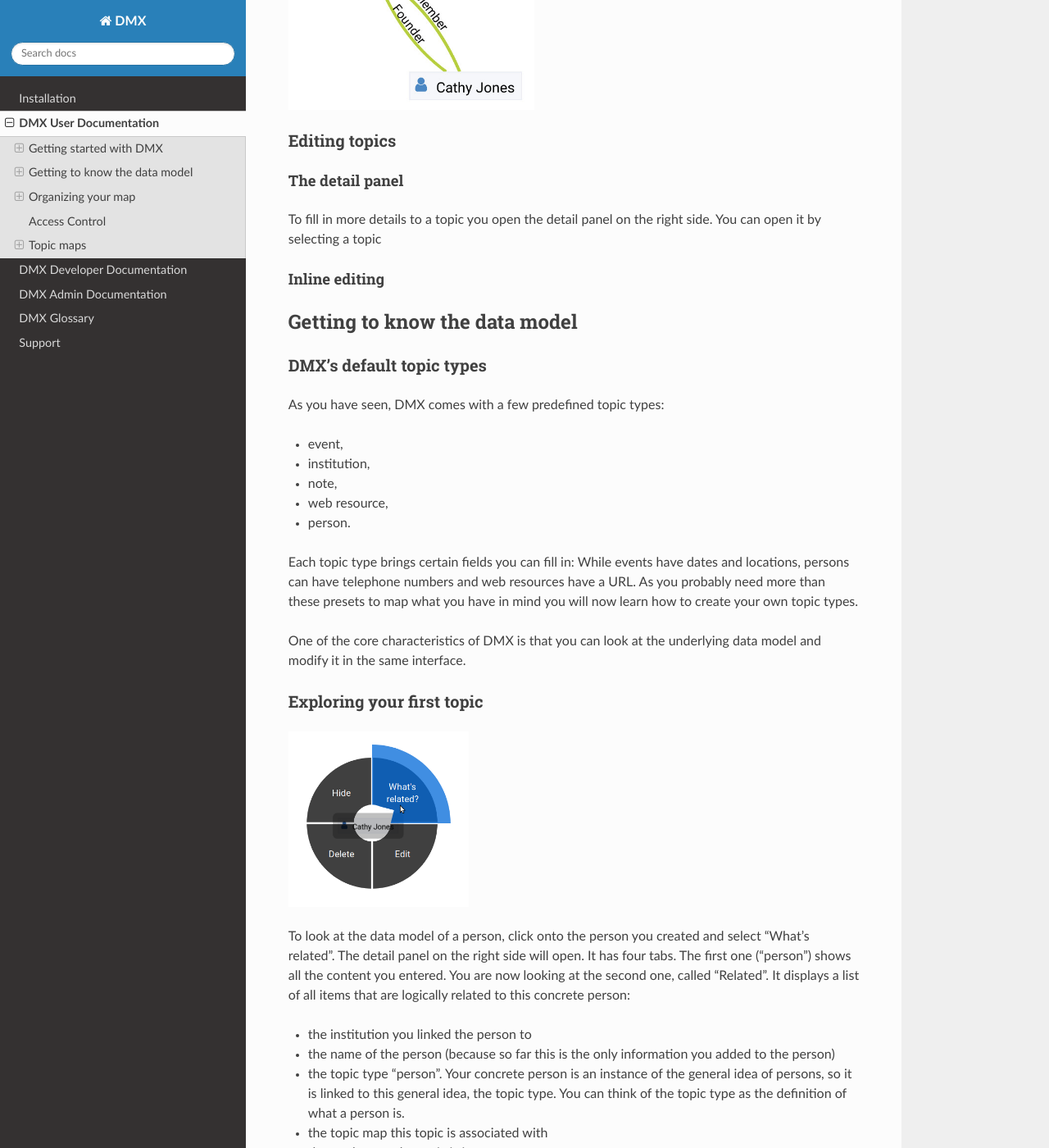
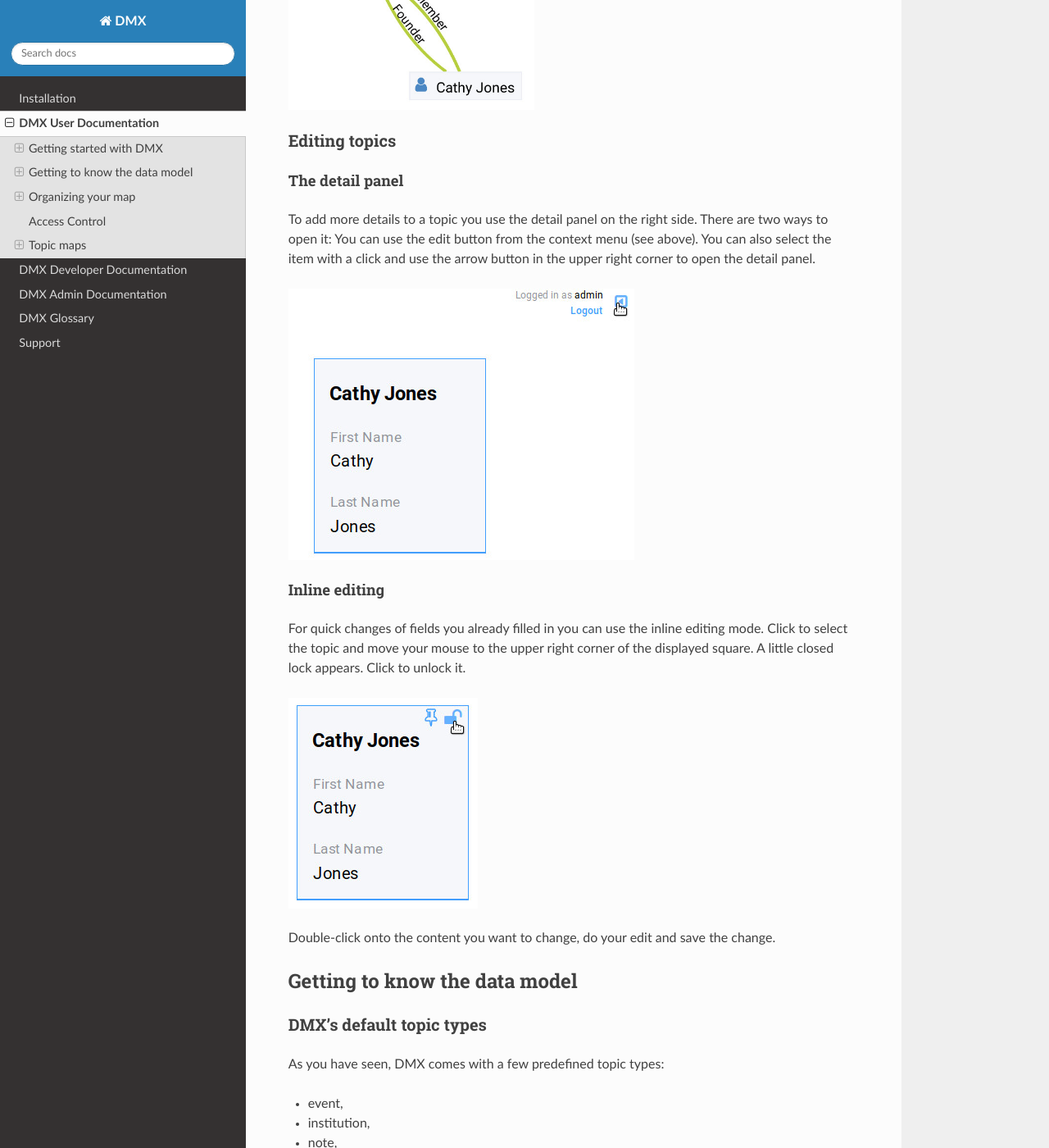
Before and after one commit to dmx-systems/dmx-documentation, a Sphinx documentation site: the page built from docs/user.rst, in a window 1280 px wide and 1400 px high, scrolled down 3017 px. Shown: the whole window at 82% size. Built offline with Sphinx 7.4.7 and the Read the Docs theme 2.0.0, drawn with Linux system fonts in a browser that asks for light colours; some of the changed text lies outside the part shown.

Commit message:
Inline editing

```diff
--- a/docs/user.rst
+++ b/docs/user.rst
@@ -47,7 +47,7 @@
 
 .. image:: _static/context-menu-edit.jpg
 
-On the right-hand side there is a detail panel now. It contains many fields you might need to edit any topic you categorized as a person. Correct the name and click the save button at the very bottom. Add a second topic, e.g. "Organization No. 1". Select the topic type "institution" this time.
+On the right-hand side there is a detail panel now. It contains many fields you might need for all persons. Correct the name and click the save button at the very bottom. Add a second topic, e.g. "Organization No. 1". Select the topic type "institution" this time.
 
 .. image:: _static/person-organization.jpg
 
@@ -69,10 +69,18 @@
 The detail panel
 ----------------
 
-To fill in more details to a topic you open the detail panel on the right side. You can open it by selecting a topic
+To add more details to a topic you use the detail panel on the right side. There are two ways to open it: You can use the edit button from the context menu (see above). You can also select the item with a click and use the arrow button in the upper right corner to open the detail panel.
+
+.. image:: _static/button-detail-panel.jpg
 
 Inline editing
 --------------
+
+For quick changes of fields you already filled in you can use the inline editing mode. Click to select the topic and move your mouse to the upper right corner of the displayed square. A little closed lock appears. Click to unlock it.
+
+.. image:: _static/inline-editing-unlock.jpg
+
+Double-click onto the content you want to change, do your edit and save the change.
 
 ******************************
 Getting to know the data model
```
Also changed, not shown: docs/_static/button-detail-panel.jpg (added), docs/_static/inline-editing-unlock.jpg (added), docs/_static/inline-editing.jpg (added).
